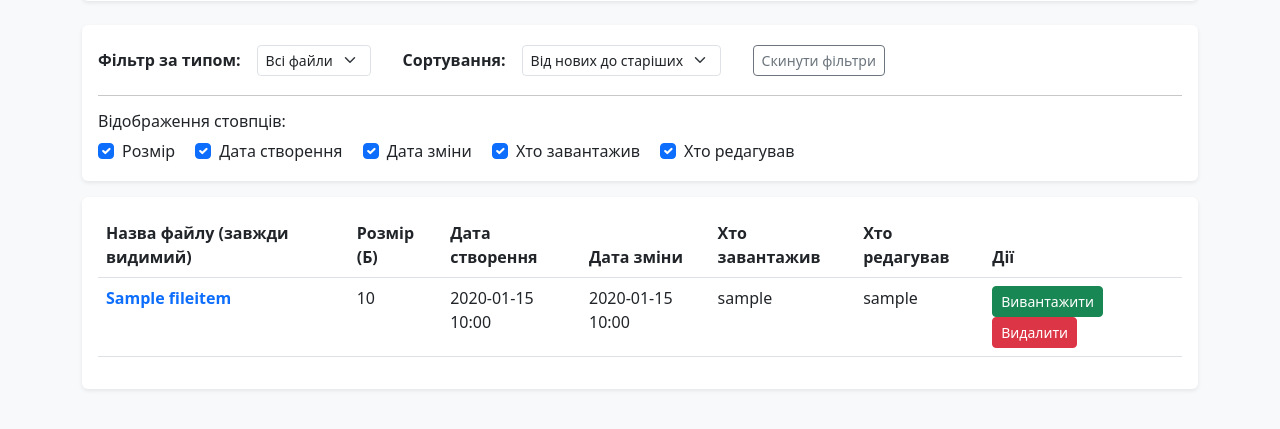
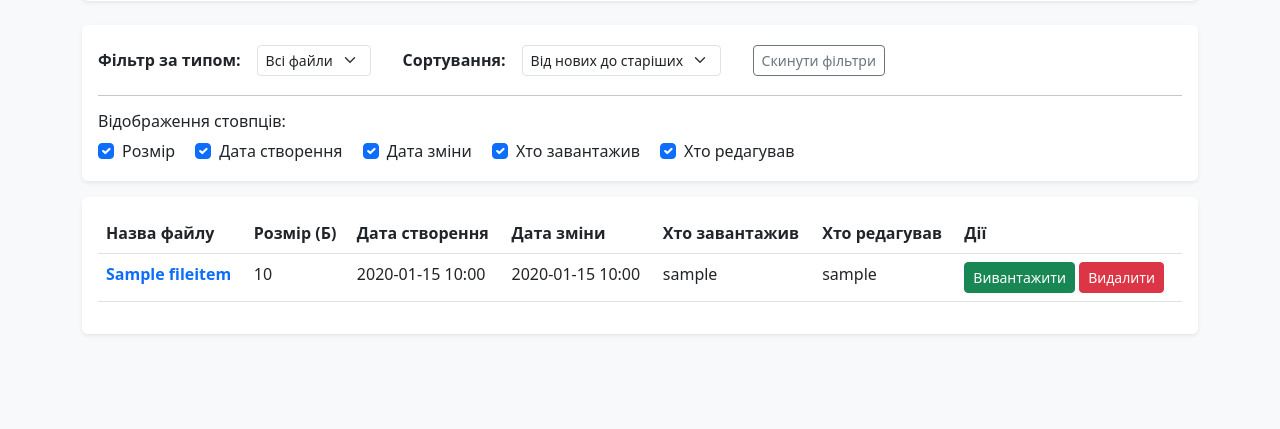
Before and after one commit to Serebrii/DriveWeb, a Django app: page / in a window 1280 px wide. Shown: the part 356-785 px from the top of the page. Run offline with Django 5.2, Linux system fonts and the light colour scheme; a user stored in the database is signed in; tables that the repository leaves empty hold one stand-in row (values such as "Sample post").

Commit message:
fix stylung

```diff
--- a/drive/templates/index.html
+++ b/drive/templates/index.html
@@ -85,7 +85,7 @@
     <table class="table table-hover">
       <thead>
       <tr>
-        <th>Назва файлу (завжди видимий)</th>
+        <th>Назва файлу</th>
         <th class="col-size">Розмір (Б)</th>
         <th class="col-created">Дата створення</th>
         <th class="col-updated">Дата зміни</th>
```
